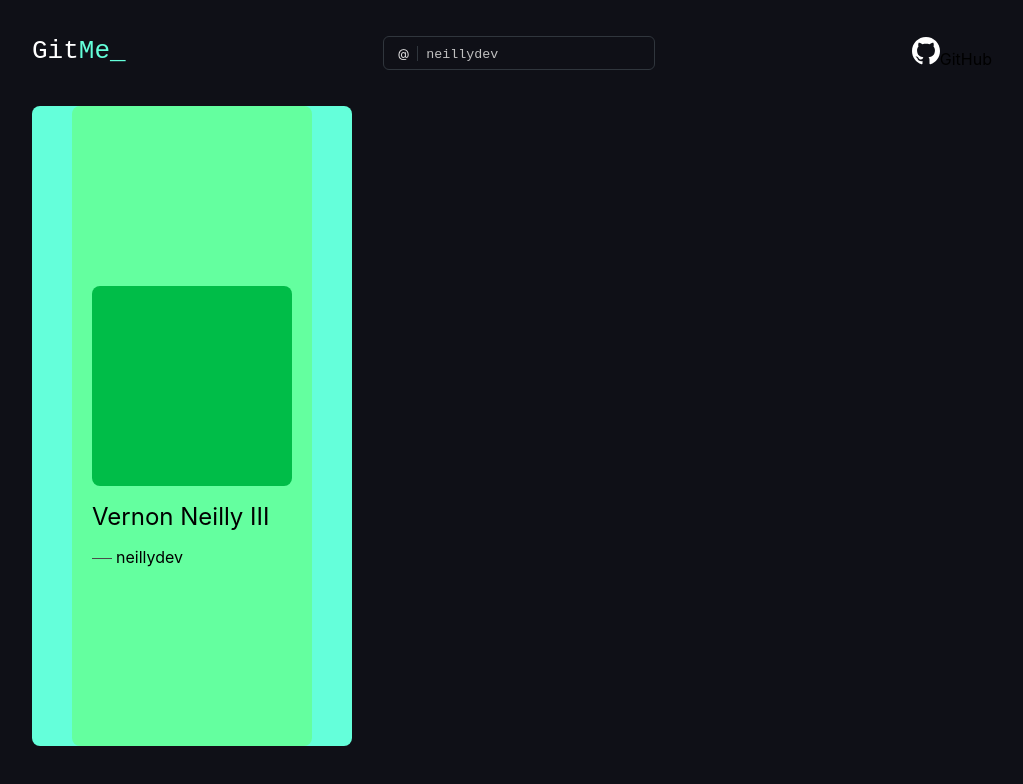
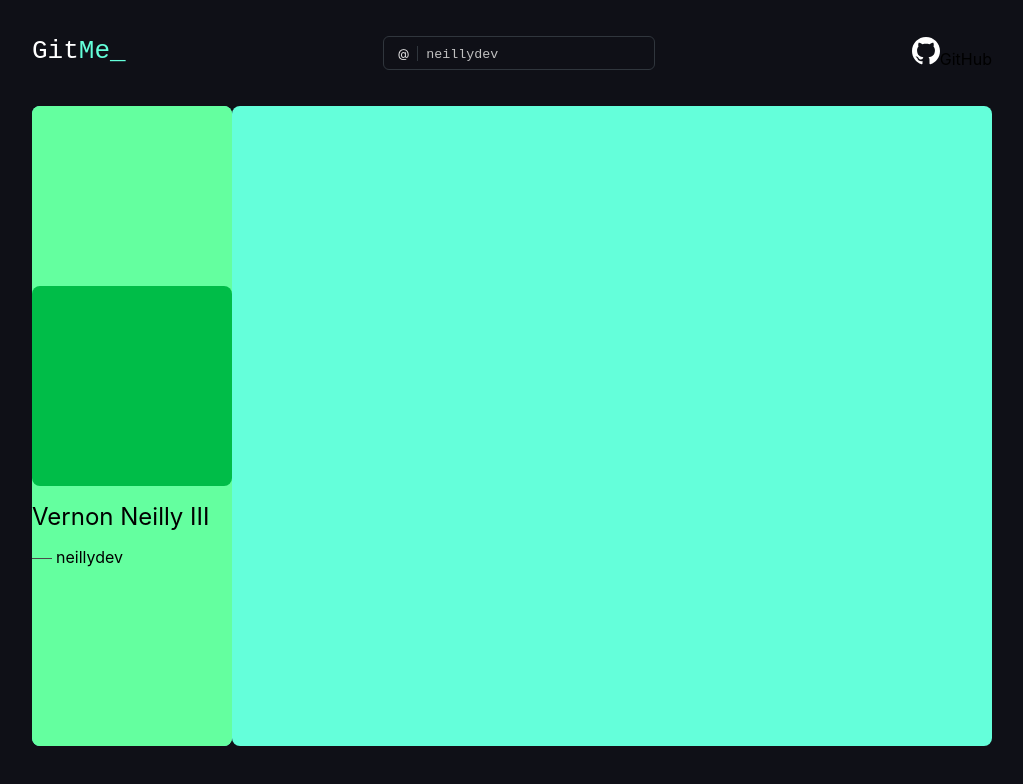
Before and after one commit to neillydev/gitme, a Next.js app: page /1 in a window 1280 px wide. Shown: the top 784 px of the page, without its empty margins (128-1151 px from the left). Built offline with nearby package versions, Linux system fonts and the light colour scheme.

Commit message:
add styling to portfolio

```diff
--- a/styles/Portfolio.module.scss
+++ b/styles/Portfolio.module.scss
@@ -4,6 +4,7 @@
     width: 100%;
     height: 100%;
     display: flex;
+    padding: 0 10rem;
 }
 
 .portfolioLeft {
@@ -13,7 +14,6 @@
     height: 80%;
     background-color: $base-green;
     border-radius: 8px;
-    margin: 0 0 0 10rem;
 }
 
 .profileContainer {
@@ -21,7 +21,7 @@
     flex-direction: column;
     align-items: center;
     justify-content: center;
-    width: 75%;
+    width: 100%;
     height: 100%;
     background-color: $green;
     border-radius: 8px;
@@ -53,3 +53,20 @@
     border-bottom: 1px solid;
     color: #4b4b4b;
 }
+
+.portfolioRight {
+    display: flex;
+    justify-content: center;
+    width: 100%;
+    height: 80%;
+    background-color: $base-green;
+    border-radius: 8px;
+    padding: 1rem;
+}
+
+.portfolioWrapper {
+    width: 100%;
+    height: 100%;
+    background-color: #0f1017;
+    border-radius: 8px;
+}
```
